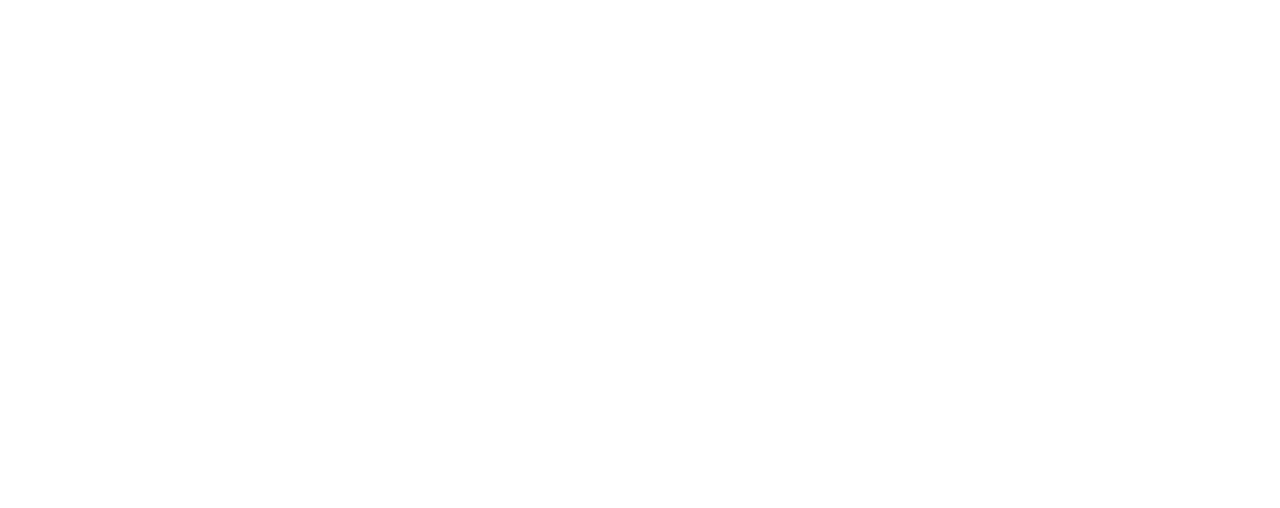
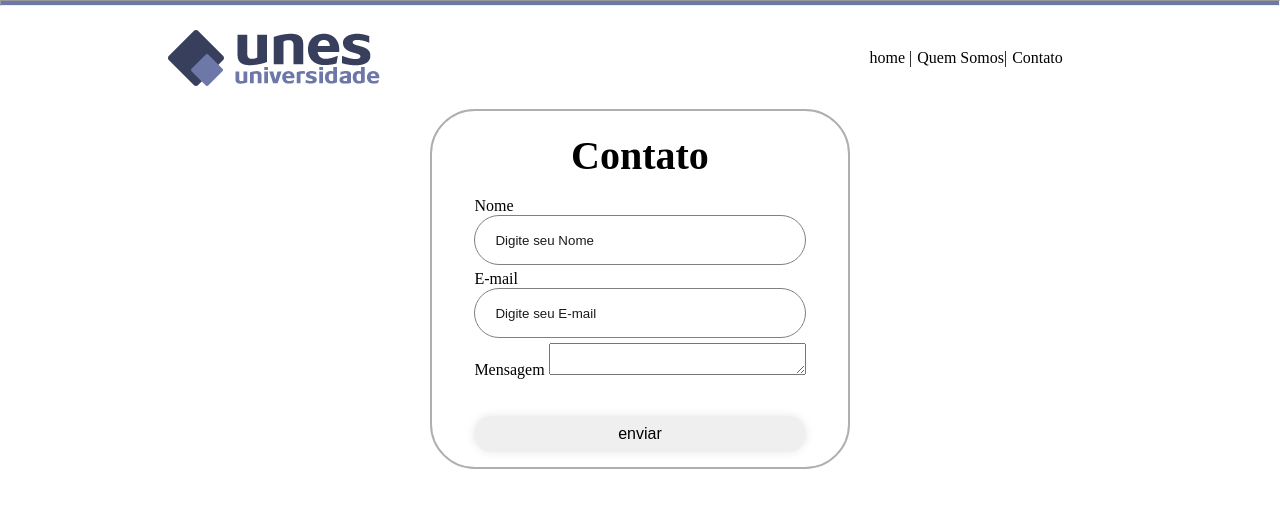
Before and after one commit to Jardel187/sabado, a plain HTML site: page contato.html in a window 1280 px wide. Drawn offline with Linux system fonts and the light colour scheme.

Commit message:
update0.3

```diff
--- a/contato.html
+++ b/contato.html
@@ -4,8 +4,43 @@
     <meta charset="UTF-8">
     <meta name="viewport" content="width=device-width, initial-scale=1.0">
     <title>Contato</title>
+    <link rel="stylesheet" href="pcss/contatoo.css">
 </head>
 <body>
+     <header>
+        <hr>
+        <nav>
+           <img src="imgs/logo.png" alt="Logo da universidade" class="logo">
+            <ul class="cabecalho">
+              <li><a href="index.html">home |</a></li>
+              <li><a href="somos.html">Quem Somos|</a></li>
+              <li><a href="contato.html">Contato</a></li>
+          </ul>
+        </nav>
+    </header>
 
+    <main>
+      <div class="fora">
+          <form action="">
+            <h1>Contato</h1>
+            <div class="dentro">
+                <label for="text">Nome
+                    <input type="text" name="texto" id="texto" placeholder="Digite seu Nome">
+                </label>
+            </div>
+            <div class="dentro">
+                <label for="mail">E-mail
+                    <input type="email" name="mail" id="mail" placeholder="Digite seu E-mail">
+                </label>
+            </div>
+            <div class="dentro">
+                <label for="texto">Mensagem
+                    <textarea name="texto" id="texto" cols="30" rows=""></textarea>
+                </label>
+            </div>
+            <button type="submit" class="enviar"> enviar </button>
+          </form>
+      </div>
+    </main>
 </body>
 </html>
--- /dev/null
+++ b/pcss/contatoo.css
@@ -0,0 +1,122 @@
+* {
+    padding: 0px;
+    margin: 0px;
+    box-sizing: border-box;
+}
+
+hr {
+    height: 6px;
+    background-color: #6D78A8;
+    color: #6D78A8;
+}
+
+nav {
+    display: flex;
+    justify-content: space-around;
+    align-items: center;
+
+}
+
+nav a {
+    text-decoration: none;
+    color: black;
+}
+
+nav a:hover {
+    color: rgb(0, 0, 0);
+    width: 100px;
+    height: 100px;
+    background-color: #6D78A8;
+    border-radius: 45px;
+    border: 1px solid none;
+    transition: 0.3s;
+
+}
+
+.cabecalho {
+    list-style: none;
+    display: flex;
+    align-items: center;
+
+}
+
+.cabecalho li {
+
+    margin-left: 5px;
+}
+
+.logo {
+    padding: 23px 0;
+    position: relative;
+    right: 20px;
+    right: 50px;
+
+}
+
+main {
+    display: flex;
+    justify-content: center;
+}
+
+.fora {
+    background-color:transparent;
+    width: 420px;
+    height: 360px;
+    display: flex;
+    align-items: center;
+    justify-content: center;
+    border: 2px solid rgb(175, 175, 175);
+    border-radius: 45px;
+}
+
+.fora h1 {
+    font-size: 40px;
+    text-align: center;
+    position: relative;
+    top: 5px;
+
+}
+
+.dentro {
+    position: relative;
+    width: 100%;
+    height: 50px;
+    margin: 23px 0;
+
+}
+
+.dentro input {
+    width: 100%;
+    height: 100%;
+    background-color: transparent;
+    border: none;
+    outline: none;
+    color: rgb(3, 3, 3);
+    padding: 22px 45px 20px 20px;
+    border: 1.5px solid rgb(128, 128, 128);
+    border-radius: 45px;
+
+}
+
+.dentro input::placeholder {
+    color: rgb(27, 27, 27);
+}
+
+.enviar {
+    width: 100%;
+    height: 36px;
+    border: none;
+    border-radius: 40px;
+    cursor: pointer;
+    font-size: 16px;
+    font-weight: 600px;
+    box-shadow:  0 0 10px  rgba(0, 0, 0, .1);
+
+}
+
+.enviar:hover {
+    background-color: transparent;
+    color: rgb(61, 110, 110);
+    border: 1px solid gray;
+    transition: 0.5s;
+}
--- a/somoss.css
+++ b/pcss/somoss.css
@@ -14,6 +14,22 @@ nav {
     display: flex;
     justify-content: space-around;
     align-items: center;
+}
+
+nav a {
+    text-decoration: none;
+    color: black;
+}
+
+nav a:hover {
+    color: rgb(0, 0, 0);
+    width: 100px;
+    height: 100px;
+    background-color: #6D78A8;
+    border-radius: 45px;
+    border: 1px solid none;
+    transition: 0.3s;
+
 }
 
 .cabecalho {
--- a/style.css
+++ b/pcss/style.css
@@ -8,6 +8,22 @@ main {
     background-color: white;
     background-size: cover;
     height: 88vh;
+
+}
+
+nav a {
+    text-decoration: none;
+    color: black;
+}
+
+nav a:hover {
+    color: rgb(0, 0, 0);
+    width: 100px;
+    height: 100px;
+    background-color: #6D78A8;
+    border-radius: 45px;
+    border: 1px solid none;
+    transition: 0.3s;
 
 }
 
```
Also changed, not shown: index.html (+3 -3 lines), somos.html (+3 -3 lines).
